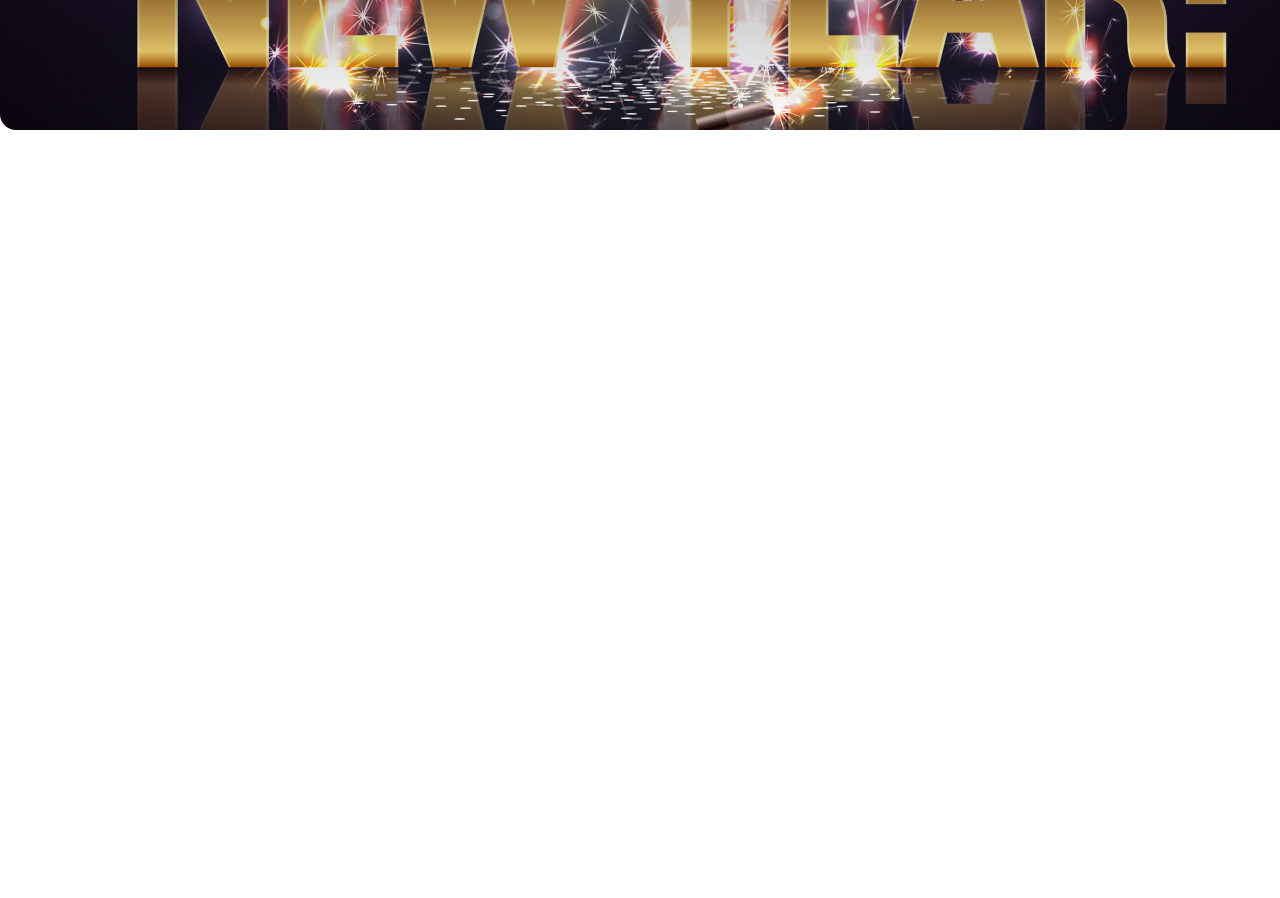
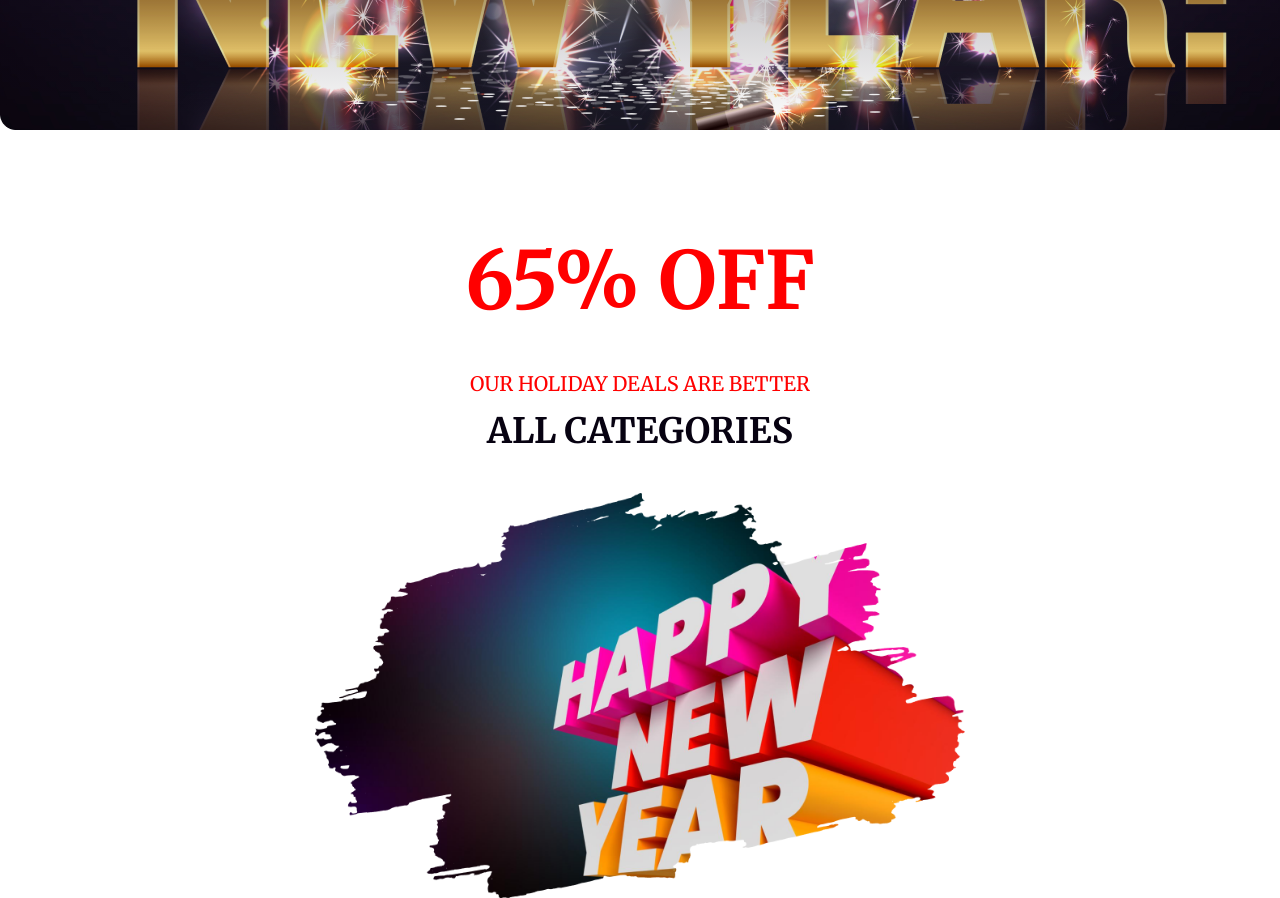
Before and after one commit to jahidhasan6676/new-year-projects, a plain HTML site: page index.html in a window 1280 px wide. Shown: the part 520-1418 px from the top of the page. Before the commit the page ends 800 px from the top, so only its background shows below. Drawn offline with Linux system fonts and the light colour scheme.

Commit message:
added this discount text and happy year sticker

```diff
--- a/index.html
+++ b/index.html
@@ -14,7 +14,18 @@
             <h1 class="banner-title">New Year Party <br>Celebration</h1>
         </div>
        </section>
+       <!--this is discount part start-->
+       <section class="discount-offer">
+        <div class="discount-content">
+            <h1 class="discount-title">65% OFF</h1>
+            <h4 class="discount-description">OUR HOLIDAY DEALS ARE BETTER</h4>
+            <h2 class="discount-sub-title">ALL CATEGORIES</h2>
+            <img class="happy-image" src="images/New Year Photo.png">
+        </div>
 
+
+       </section>
+       <!--discount part end-->
     </header>
     <main>
 
--- a/style.css
+++ b/style.css
@@ -48,3 +48,33 @@ body{
     align-items:center;
     height:600px;
 }
+/* discount part style start */
+.discount-title{
+    font-weight:700;
+    font-size:80px;
+    color:rgb(255, 0, 0);
+    margin-top:100px;
+}
+.discount-description{
+    font-weight:500;
+    font-size:20px;
+    color:rgb(255, 0, 0);
+    margin-top:40px;
+}
+.discount-sub-title{
+    font-weight:700;
+    font-size:35px;
+    color:rgb(7, 2, 17);
+    margin-top:13px;
+}
+.discount-content{
+    display:flex;
+    flex-direction: column;
+    justify-content: center;
+    align-items:center;
+
+}
+.happy-image{
+    width:650px;
+    margin-top:40px;
+}
```
